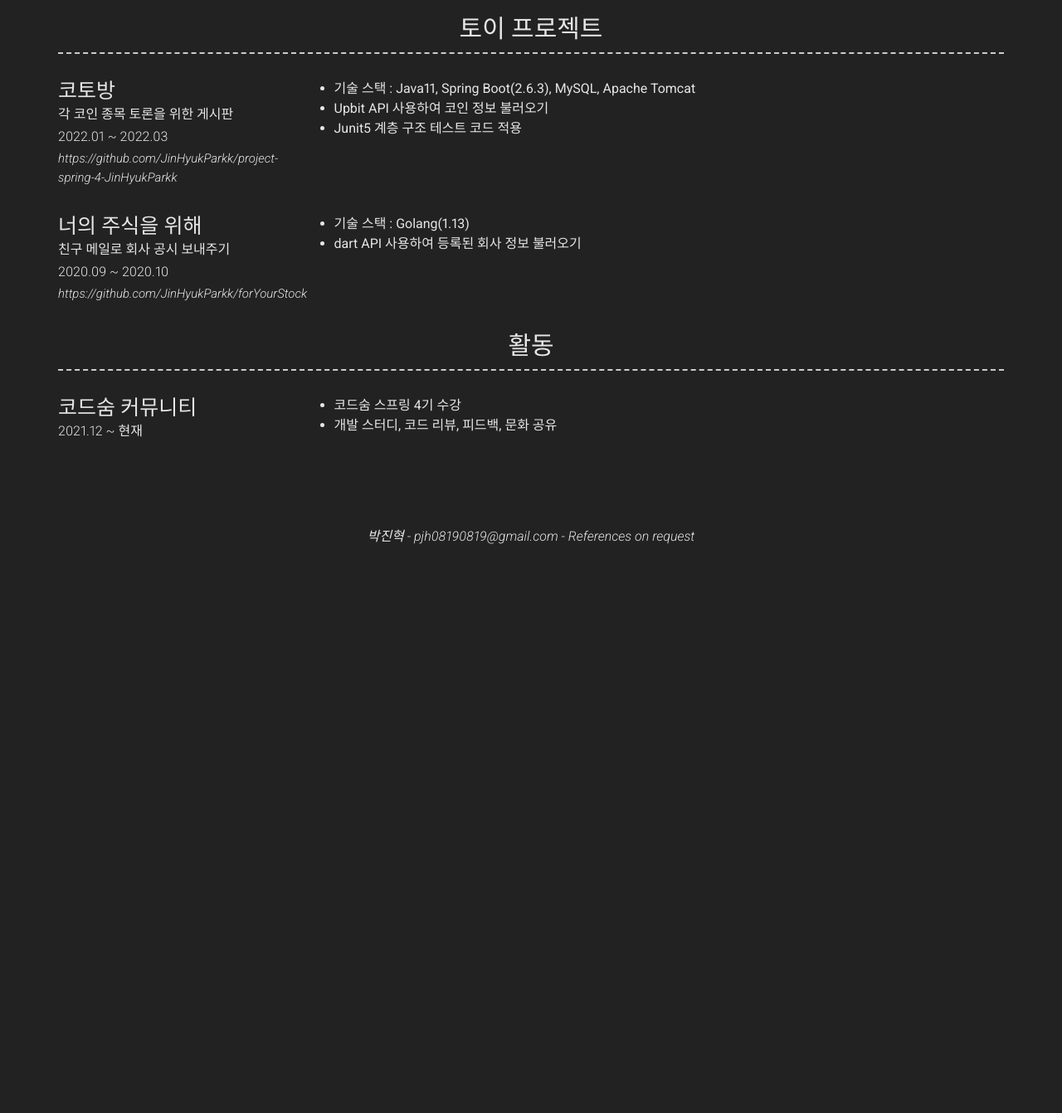
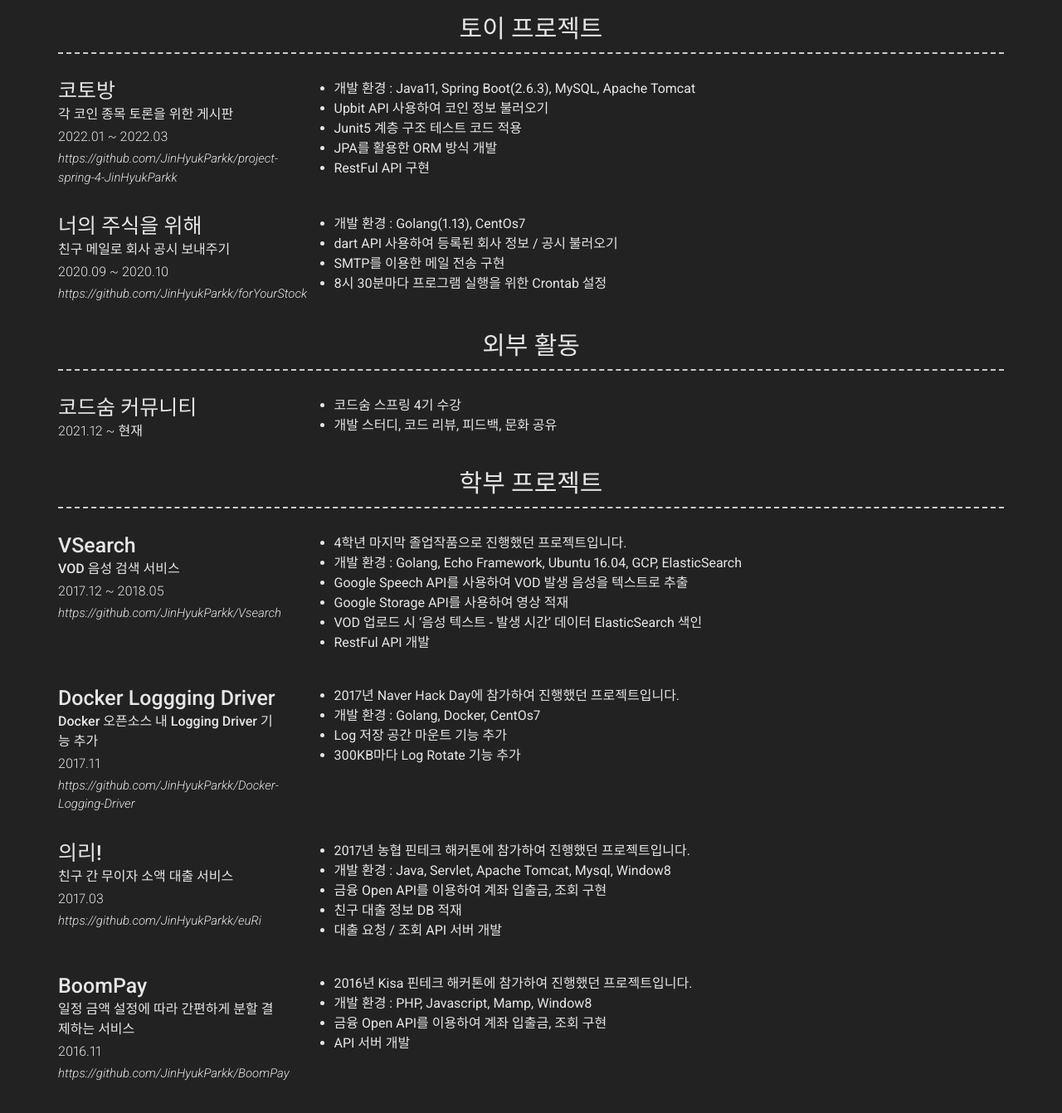
Before and after one commit to JinHyukParkk/JinHyukParkk.github.io, a Jekyll site: the page built from index.md, in a window 1280 px wide and 1400 px high, scrolled down 1883 px. Shown: the top 1342 px of the window at 83% size. Built offline with Jekyll 4.4.1, drawn with Linux system fonts in a browser that asks for light colours; nearby versions of some CDN libraries; before the commit the page ends 2549 px from its top, so only the background shows below that.

Commit message:
update resume

```diff
--- a/_config.yml
+++ b/_config.yml
@@ -153,9 +153,11 @@ content:
         sub_title: 각 코인 종목 토론을 위한 게시판
         caption: 2022.01 ~ 2022.03
         description: |
-          * 기술 스택 : Java11, Spring Boot(2.6.3), MySQL, Apache Tomcat
+          * 개발 환경 : Java11, Spring Boot(2.6.3), MySQL, Apache Tomcat
           * Upbit API 사용하여 코인 정보 불러오기
           * Junit5 계층 구조 테스트 코드 적용
+          * JPA를 활용한 ORM 방식 개발
+          * RestFul API 구현
 
       - layout: left
         title: 너의 주식을 위해
@@ -163,10 +165,12 @@ content:
         sub_title: 친구 메일로 회사 공시 보내주기
         caption: 2020.09 ~ 2020.10
         description: | # this will include new lines to allow paragraphs
-          * 기술 스택 : Golang(1.13)
-          * dart API 사용하여 등록된 회사 정보 불러오기
+          * 개발 환경 : Golang(1.13), CentOs7
+          * dart API 사용하여 등록된 회사 정보 / 공시 불러오기
+          * SMTP를 이용한 메일 전송 구현
+          * 8시 30분마다 프로그램 실행을 위한 Crontab 설정
 
-  - title: 활동
+  - title: 외부 활동
     layout: list
     content:
       - layout: left
@@ -175,6 +179,56 @@ content:
         description: |
           * 코드숨 스프링 4기 수강
           * 개발 스터디, 코드 리뷰, 피드백, 문화 공유
+
+  - title: 학부 프로젝트
+    layout: list
+    content:
+      - layout: left
+        title: VSearch
+        sub_title: VOD 음성 검색 서비스
+        caption: 2017.12 ~ 2018.05
+        link: https://github.com/JinHyukParkk/Vsearch
+        description: |
+          * 4학년 마지막 졸업작품으로 진행했던 프로젝트입니다.
+          * 개발 환경 : Golang, Echo Framework, Ubuntu 16.04, GCP, ElasticSearch
+          * Google Speech API를 사용하여 VOD 발생 음성을 텍스트로 추출
+          * Google Storage API를 사용하여 영상 적재
+          * VOD 업로드 시 '음성 텍스트 - 발생 시간' 데이터 ElasticSearch 색인
+          * RestFul API 개발
+
+      - layout: left
+        title: Docker Loggging Driver
+        sub_title: Docker 오픈소스 내 Logging Driver 기능 추가
+        caption: 2017.11
+        link: https://github.com/JinHyukParkk/Docker-Logging-Driver
+        description: |
+          * 2017년 Naver Hack Day에 참가하여 진행했던 프로젝트입니다.
+          * 개발 환경 : Golang, Docker, CentOs7
+          * Log 저장 공간 마운트 기능 추가
+          * 300KB마다 Log Rotate 기능 추가
+
+      - layout: left
+        title: 의리!
+        sub_title: 친구 간 무이자 소액 대출 서비스
+        caption: 2017.03
+        link: https://github.com/JinHyukParkk/euRi
+        description: |
+          * 2017년 농협 핀테크 해커톤에 참가하여 진행했던 프로젝트입니다.
+          * 개발 환경 : Java, Servlet, Apache Tomcat, Mysql, Window8
+          * 금융 Open API를 이용하여 계좌 입출금, 조회 구현
+          * 친구 대출 정보 DB 적재
+          * 대출 요청 / 조회 API 서버 개발
+
+      - layout: left
+        title: BoomPay
+        sub_title: 일정 금액 설정에 따라 간편하게 분할 결제하는 서비스
+        caption: 2016.11
+        link: https://github.com/JinHyukParkk/BoomPay
+        description: |
+          * 2016년 Kisa 핀테크 해커톤에 참가하여 진행했던 프로젝트입니다.
+          * 개발 환경 : PHP, Javascript, Mamp, Window8
+          * 금융 Open API를 이용하여 계좌 입출금, 조회 구현
+          * API 서버 개발
 
 #  - title: Education # Title for the section
 #    layout: list  # Type of content section (list/text)
```
